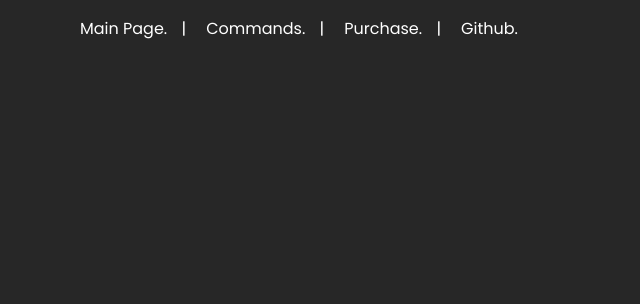
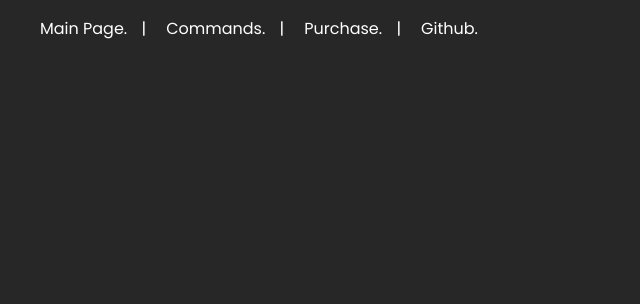
Before and after one commit to ShadowSelfbot/ShadowSelfbot.github.io, a plain HTML site: page commands.html in a window 1280 px wide. Shown: the top 304 px of the page, without its empty margins (0-640 px from the left). Drawn offline with Linux system fonts and the light colour scheme.

Commit message:
removed default padding on menu list

```diff
--- a/css/commandstyle.css
+++ b/css/commandstyle.css
@@ -102,7 +102,7 @@ p {
 
 @media screen and (min-width: 600px) {
     .menu {
-        display: flex;
+        display:flex;
     }
 
     /* Left margin accounts for the size of the separator */
@@ -120,6 +120,8 @@ p {
 
 .menu {
     list-style:none;
+    margin-left:none;
+    padding:0px;
 }
 
   .underline{
```
